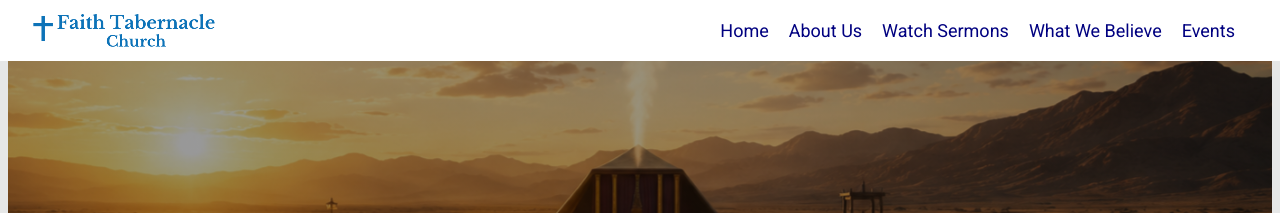
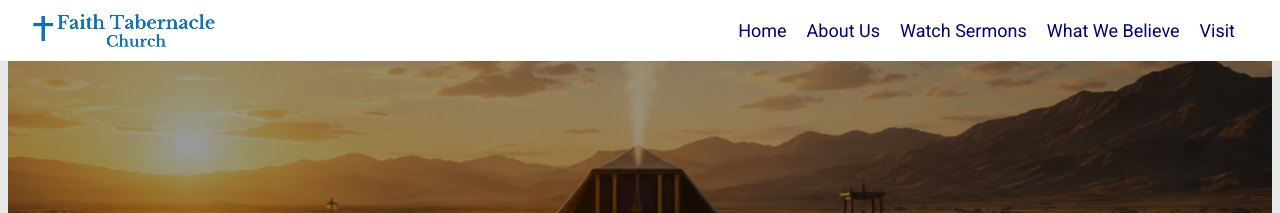
Before and after one commit to nwmdesign/faithtabliberal, a Jekyll site: the page built from index.html, in a window 1280 px wide. Shown: the top 213 px of the page. Built offline with Jekyll 4.4.1, drawn with Linux system fonts in a browser that asks for light colours.

Commit message:
Update nav.html

```diff
--- a/_includes/nav.html
+++ b/_includes/nav.html
@@ -21,7 +21,7 @@
             <a href="{{ '/about' | relative_url }}">About Us</a>
             <a href="{{ '/watch' | relative_url }}">Watch Sermons</a>
             <a href="{{ '/beliefs' | relative_url }}">What We Believe</a>
-            <a href="{{ '/events' | relative_url }}">Events</a>
+            <a href="{{ '/plan-your-visit' | relative_url }}">Visit</a>
 
         </div>
         <a class="menu" onclick="showSidebar()" href="#">
```
